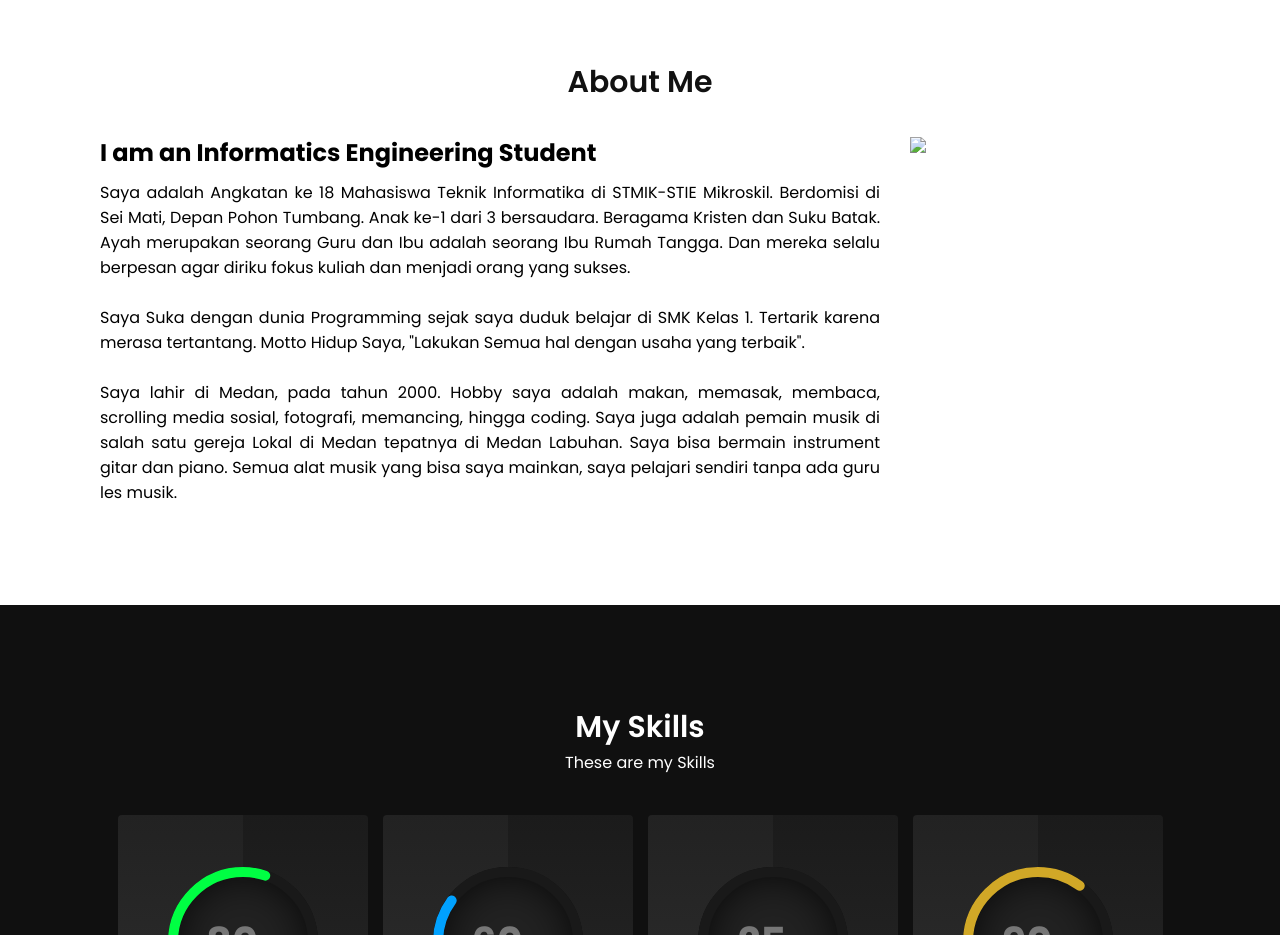
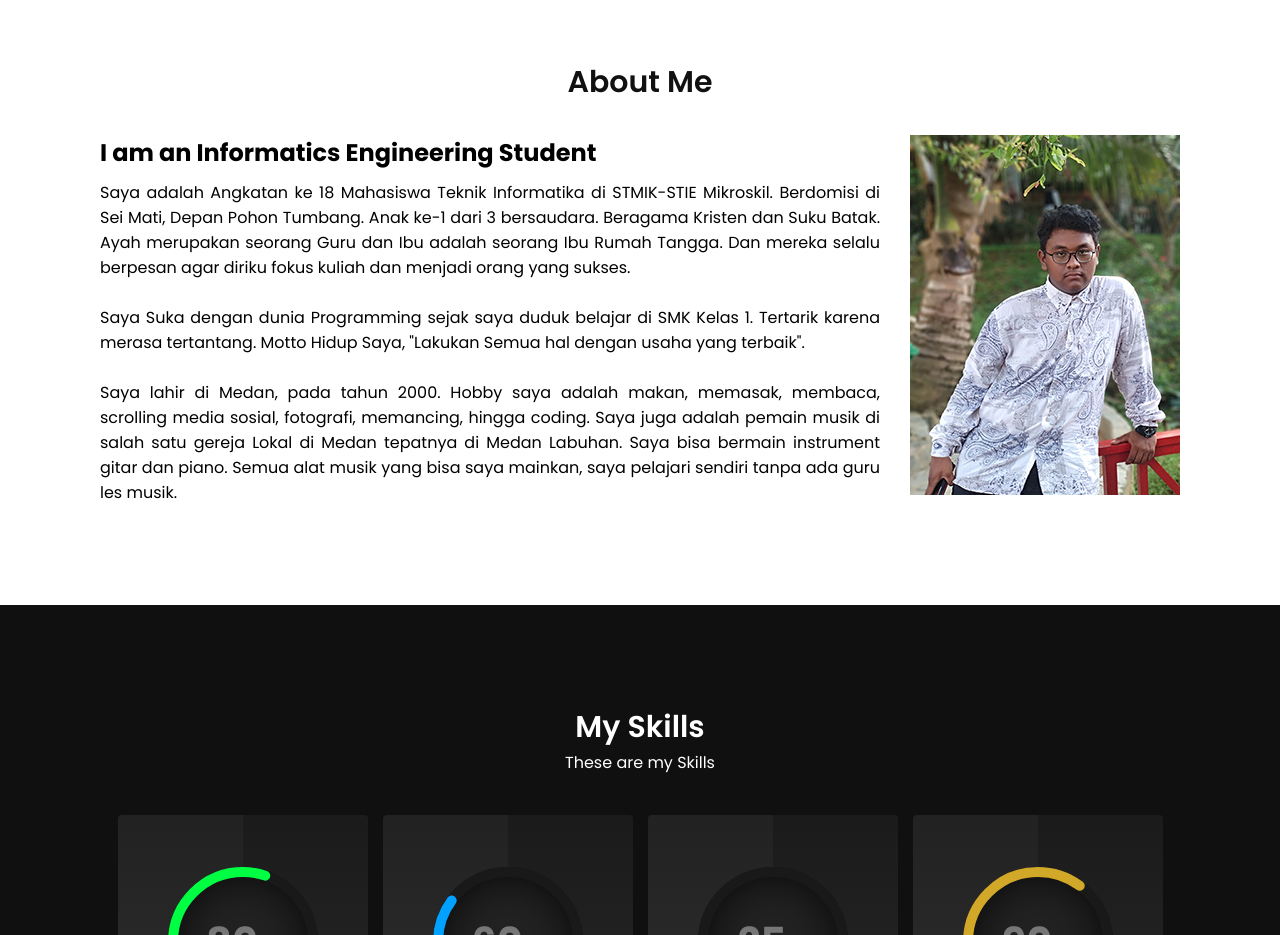
Before and after one commit to jerdasi/portfolio1, a plain HTML site: page index.html in a window 1280 px wide. Shown: the part 840-1775 px from the top of the page. Drawn offline with Linux system fonts and the light colour scheme; files whose address does not match are found by name.

Commit message:
Update index.html

```diff
--- a/index.html
+++ b/index.html
@@ -42,7 +42,7 @@
         <p>Saya lahir di Medan, pada tahun 2000. Hobby saya adalah makan, memasak, membaca, scrolling media sosial, fotografi, memancing, hingga coding. Saya juga adalah pemain musik di salah satu gereja Lokal di Medan tepatnya di Medan Labuhan. Saya bisa bermain instrument gitar dan piano. Semua alat musik yang bisa saya mainkan, saya pelajari sendiri tanpa ada guru les musik.</p>
       </div>
       <div class="w50">
-        <img src="images/P2.jpg " class="image">
+        <img src="P2.jpg " class="image">
       </div>
     </div>
   </section>
```
